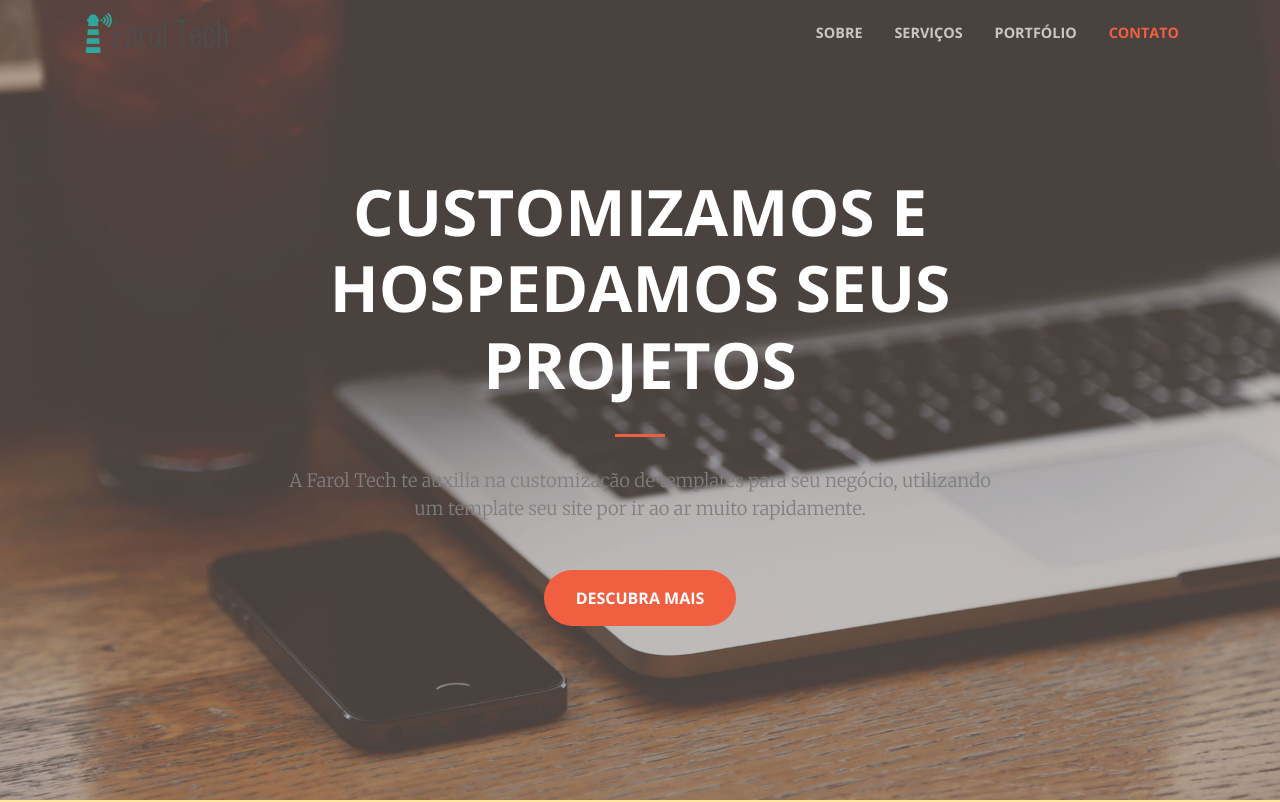
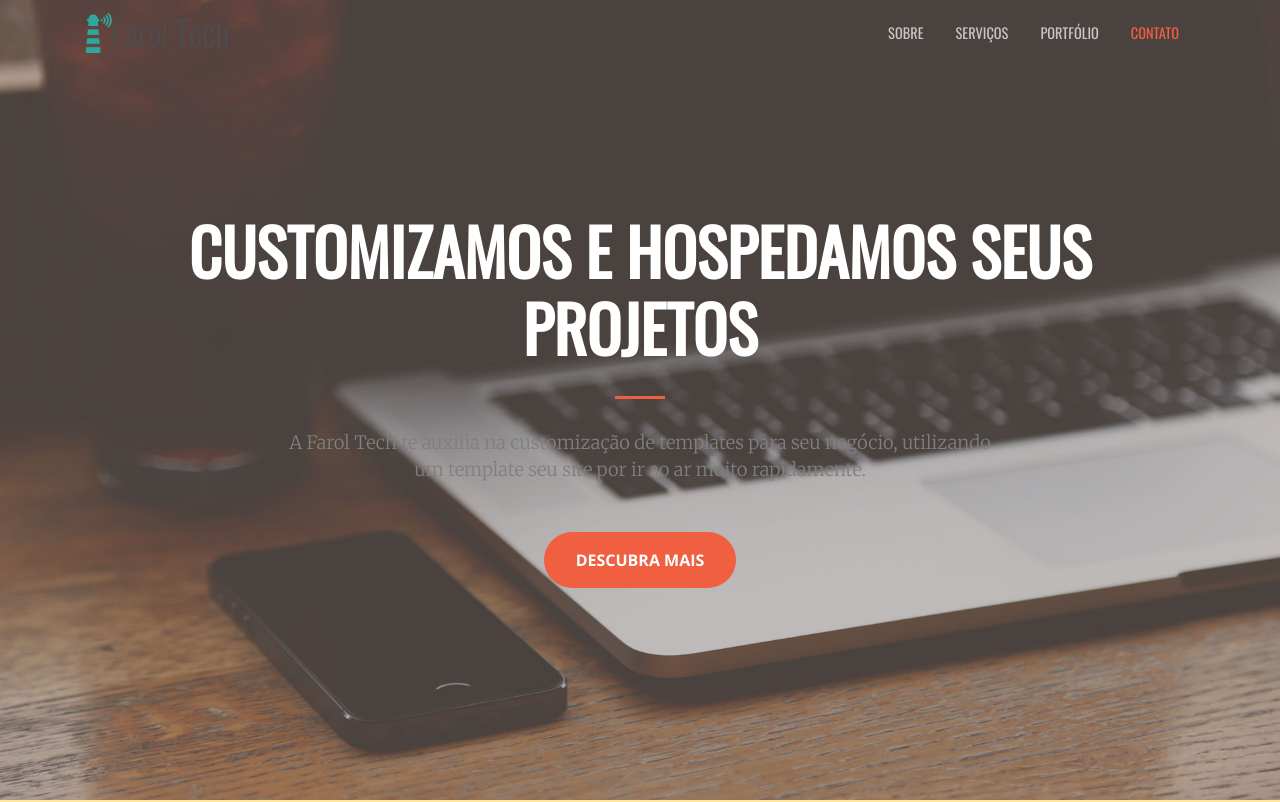
Before and after one commit to FarolTech/faroltech-hotsite, an Angular app: page / in a window 1280 px wide. Shown: the top 802 px of the page. Built offline with nearby package versions, Linux system fonts and the light colour scheme.

Commit message:
Adding Osvald font

```diff
--- a/src/styles.css
+++ b/src/styles.css
@@ -2,6 +2,7 @@
 @import "~bootstrap/dist/css/bootstrap.css";
 @import url("https://fonts.googleapis.com/css?family=Open+Sans:300italic,400italic,600italic,700italic,800italic,400,300,600,700,800");
 @import url("https://fonts.googleapis.com/css?family=Merriweather:400,300,300italic,400italic,700,700italic,900,900italic");
+@import url("https://fonts.googleapis.com/css?family=Oswald");
 
 body,
 html {
@@ -40,8 +41,10 @@
 h4,
 h5,
 h6 {
-  font-family: 'Open Sans', 'Helvetica Neue', Arial, sans-serif;
+  font-family: 'Oswald',sans-serif;
+  text-transform: uppercase;
 }
+
 
 .bg-primary {
   background-color: #FFE79B !important;
@@ -88,17 +91,17 @@
 #mainNav {
   border-bottom: 1px solid rgba(33, 37, 41, 0.1);
   background-color: #fff;
-  font-family: 'Open Sans', 'Helvetica Neue', Arial, sans-serif;
+  font-family: 'Oswald',sans-serif;
   -webkit-transition: all 0.2s;
   -moz-transition: all 0.2s;
   transition: all 0.2s;
 }
 
 #mainNav .navbar-brand {
-  font-weight: 700;
+  font-weight: 400;
   text-transform: uppercase;
   color: #F05F40;
-  font-family: 'Open Sans', 'Helvetica Neue', Arial, sans-serif;
+  font-family: 'Oswald',sans-serif;
 }
 
 #mainNav .navbar-brand:focus, #mainNav .navbar-brand:hover {
@@ -108,7 +111,7 @@
 #mainNav .navbar-nav > li.nav-item > a.nav-link,
 #mainNav .navbar-nav > li.nav-item > a.nav-link:focus {
   font-size: .9rem;
-  font-weight: 700;
+  font-weight: 400;
   text-transform: uppercase;
   color: #212529;
 }
```
